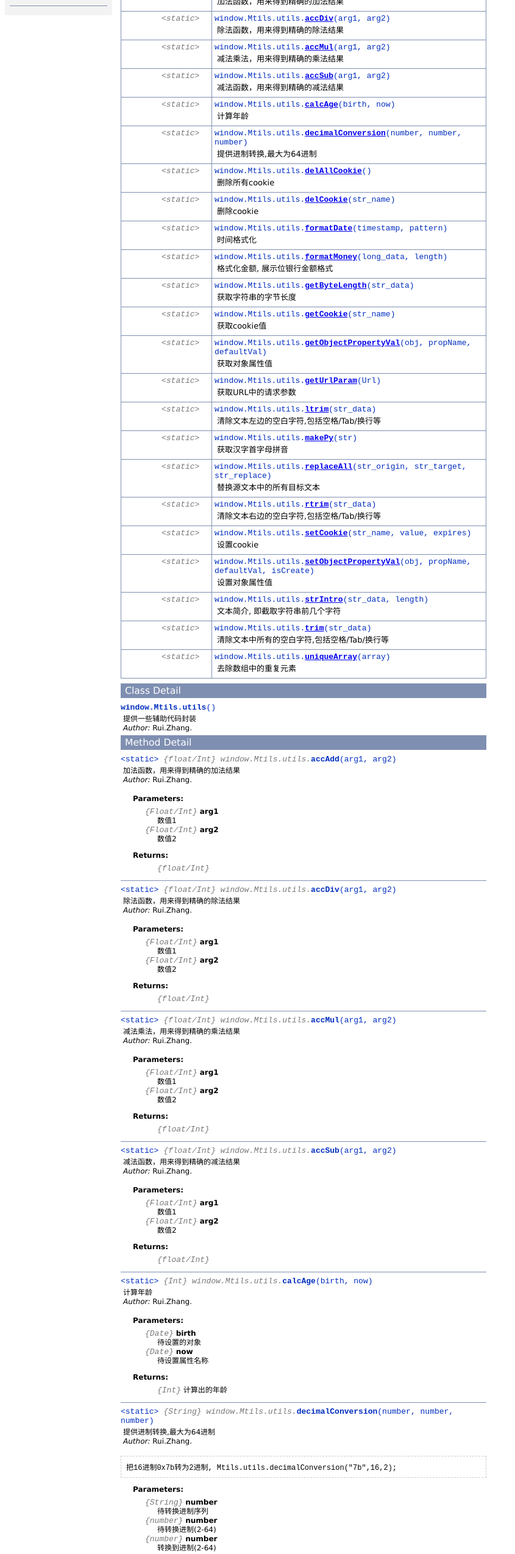
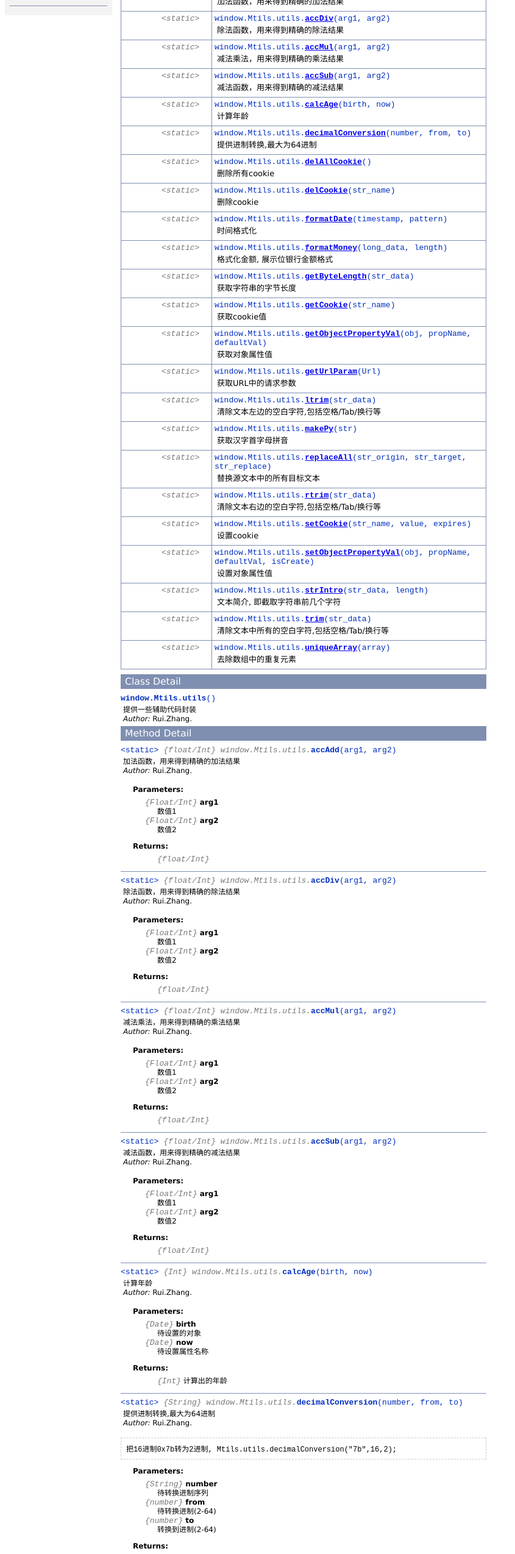
Before and after one commit to MisterChangRay/Mtils2, a plain HTML site: page docs/symbols/window.Mtils.utils.html in a window 1280 px wide. Shown: the part 240-2789 px from the top of the page at 61% size, without its empty margins (0-845 px from the left). Drawn offline with Linux system fonts and the light colour scheme.

Commit message:
修改进制转换注释和重新生成文档

```diff
--- a/Mtils.js
+++ b/Mtils.js
@@ -1217,8 +1217,8 @@ window.Mtils = {
 		 * @author Rui.Zhang
 		 * @description 提供进制转换,最大为64进制
 		 * @param {String} number  待转换进制序列
-		 * @param {number} number  待转换进制(2-64)
-		 * @param {number} number  转换到进制(2-64)
+		 * @param {number} from  待转换进制(2-64)
+		 * @param {number} to  转换到进制(2-64)
 		 * @returns {String}, 转换后的进制序列
 		 * @example 把16进制0x7b转为2进制, Mtils.utils.decimalConversion("7b",16,2);
 		 **/
--- a/docs/symbols/window.Mtils.utils.html
+++ b/docs/symbols/window.Mtils.utils.html
@@ -314,7 +314,7 @@ ul.inheritsList
 						<tr>
 							<td class="attributes">&lt;static&gt; &nbsp;</td>
 							<td class="nameDescription">
-								<div class="fixedFont">window.Mtils.utils.<b><a href="../symbols/window.Mtils.utils.html#.decimalConversion">decimalConversion</a></b>(number, number, number)
+								<div class="fixedFont">window.Mtils.utils.<b><a href="../symbols/window.Mtils.utils.html#.decimalConversion">decimalConversion</a></b>(number, from, to)
 								</div>
 								<div class="description">提供进制转换,最大为64进制</div>
 							</td>
@@ -770,7 +770,7 @@ ul.inheritsList
 					<div class="fixedFont">&lt;static&gt;
 
 					<span class="light">{String}</span>
-					<span class="light">window.Mtils.utils.</span><b>decimalConversion</b>(number, number, number)
+					<span class="light">window.Mtils.utils.</span><b>decimalConversion</b>(number, from, to)
 
 					</div>
 					<div class="description">
@@ -796,13 +796,13 @@ ul.inheritsList
 								<dd>待转换进制序列</dd>
 
 								<dt>
-									<span class="light fixedFont">{number}</span> <b>number</b>
+									<span class="light fixedFont">{number}</span> <b>from</b>
 
 								</dt>
 								<dd>待转换进制(2-64)</dd>
 
 								<dt>
-									<span class="light fixedFont">{number}</span> <b>number</b>
+									<span class="light fixedFont">{number}</span> <b>to</b>
 
 								</dt>
 								<dd>转换到进制(2-64)</dd>
@@ -1633,7 +1633,7 @@ ul.inheritsList
 <!-- ============================== footer ================================= -->
 		<div class="fineprint" style="clear:both">
 
-			Documentation generated by <a href="http://code.google.com/p/jsdoc-toolkit/" target="_blank">JsDoc Toolkit</a> 2.3.0 on Thu Dec 29 2016 15:57:36 GMT+0800 (CST)
+			Documentation generated by <a href="http://code.google.com/p/jsdoc-toolkit/" target="_blank">JsDoc Toolkit</a> 2.3.0 on Thu Dec 29 2016 16:02:58 GMT+0800 (CST)
 		</div>
 	</body>
 </html>
```
Also changed, not shown: docs/files.html (+1 -1 lines), docs/index.html (+1 -1 lines), docs/symbols/_global_.html (+1 -1 lines), docs/symbols/src/Mtils.js.html (+2 -2 lines), docs/symbols/window.Mtils.constant.html (+1 -1 lines), docs/symbols/window.Mtils.html (+1 -1 lines), docs/symbols/window.Mtils.security.html (+1 -1 lines), docs/symbols/window.Mtils.validation.html (+1 -1 lines).
